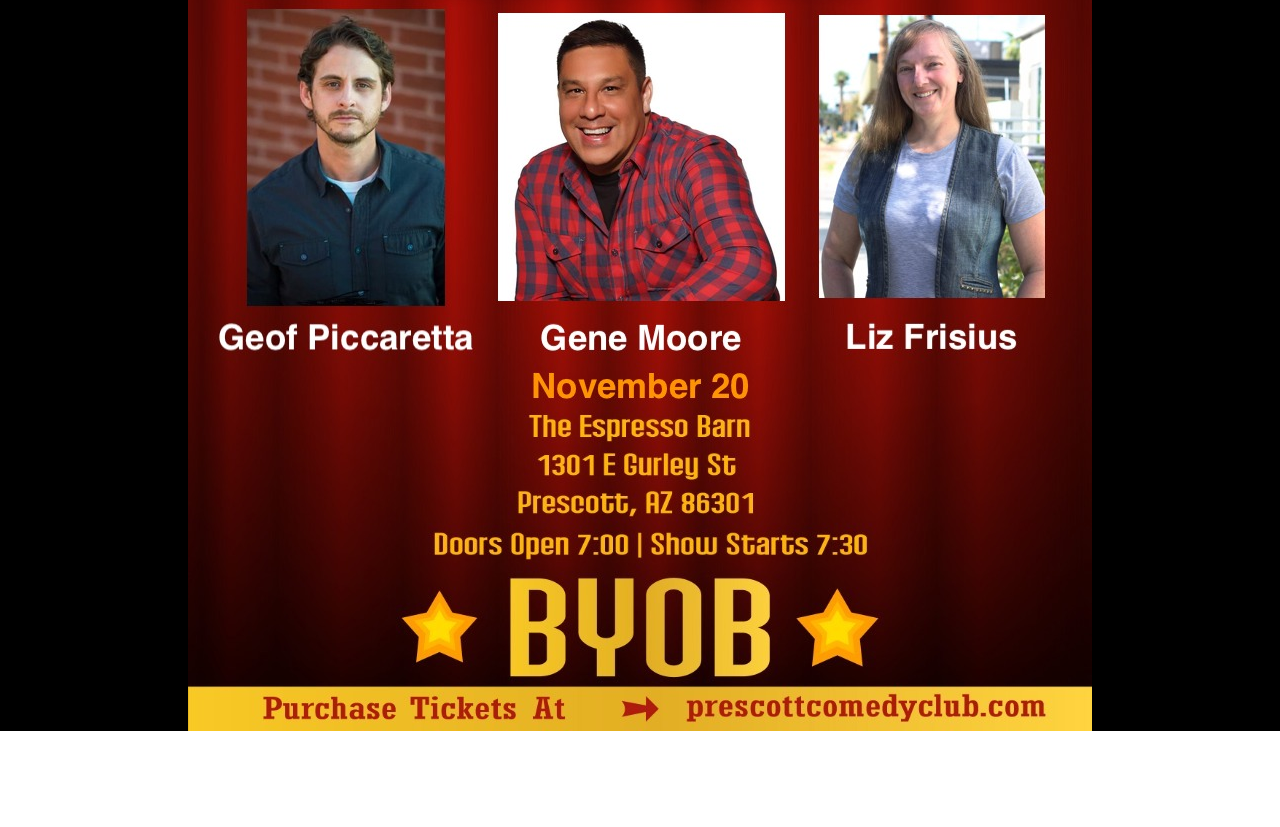
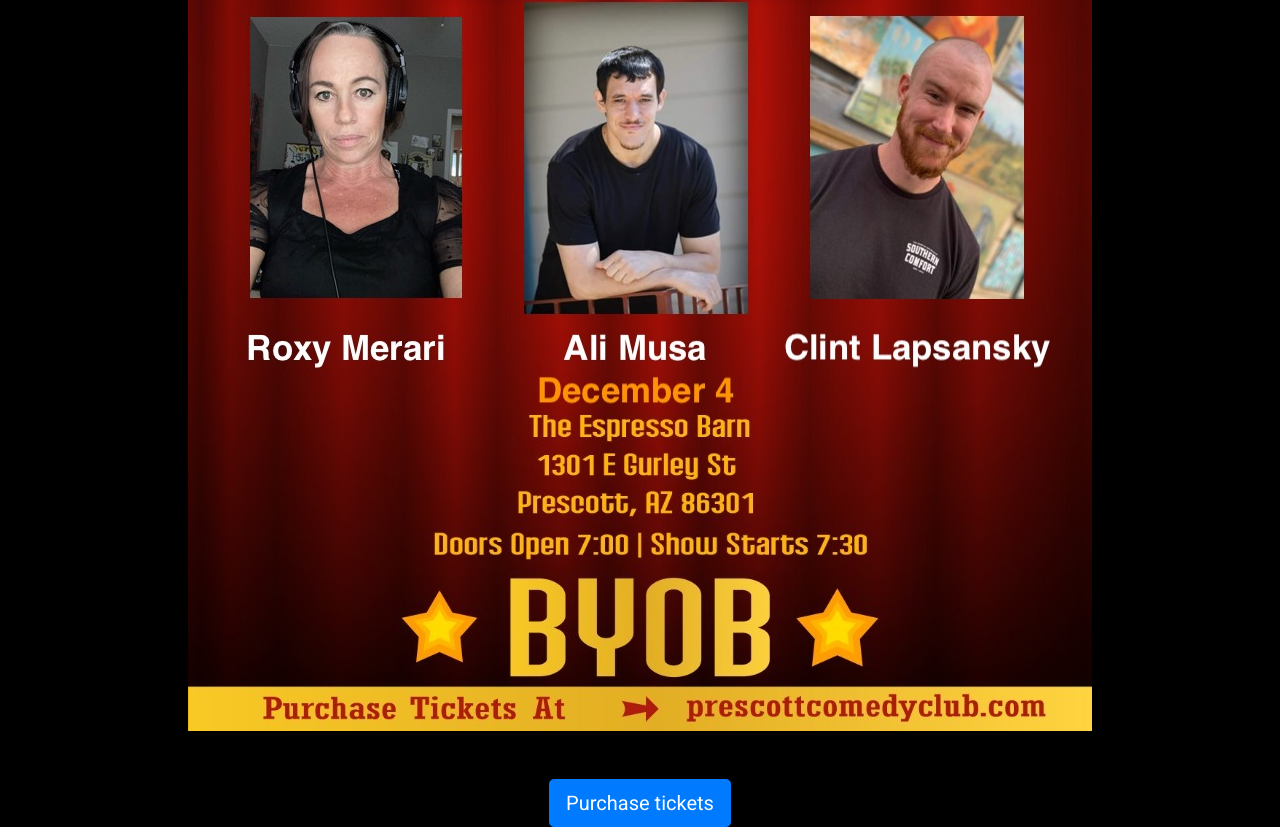
Before and after one commit to sam202020/comedy-v2, an Angular app: page / in a window 1280 px wide. Shown: the part 1907-2734 px from the top of the page. Before the commit the page ends 2638 px from the top, so only its background shows below. Built offline with nearby package versions, Linux system fonts and the light colour scheme.

Commit message:
update flyer

```diff
--- a/src/app/home/home.component.html
+++ b/src/app/home/home.component.html
@@ -22,30 +22,16 @@
   </div>
   <div class="row">
     <div class="col-sm-12 text-center mt-5">
-      <img class="img-fluid" src="/assets/images/flyer-11-20.JPG" alt="flyer" />
+      <img class="img-fluid" src="/assets/images/flyer-12-4.JPG" alt="flyer" />
     </div>
   </div>
-  <!-- <div class="row">
+  <div class="row">
     <div class="col-sm-12 text-center mt-5">
-      <a [routerLink]="['/tickets', '11-20']" routerLinkActive="active"
+      <a [routerLink]="['/tickets', '12-4']" routerLinkActive="active"
         ><button type="button" class="btn btn-primary btn-lg">
           Purchase tickets
         </button></a
       >
     </div>
   </div>
-  <div class="row">
-    <div class="col-sm-12 text-center mt-5">
-      <img class="img-fluid" src="/assets/images/flyer-11-27-updated.JPG" alt="flyer" />
-    </div>
-  </div>
-  <div class="row">
-    <div class="col-sm-12 text-center mt-5">
-      <a [routerLink]="['/tickets', '11-27']" routerLinkActive="active"
-        ><button type="button" class="btn btn-primary btn-lg">
-          Purchase tickets
-        </button></a
-      >
-    </div>
-  </div> -->
 </div>
```
Also changed, not shown: src/assets/images/flyer-12-4.JPG (added).
